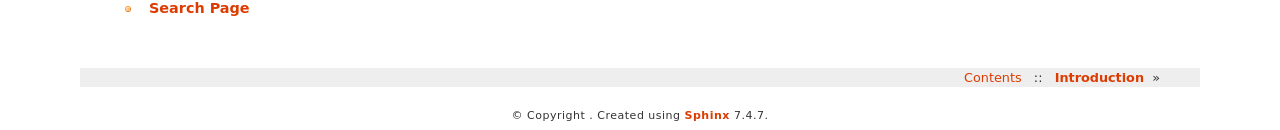
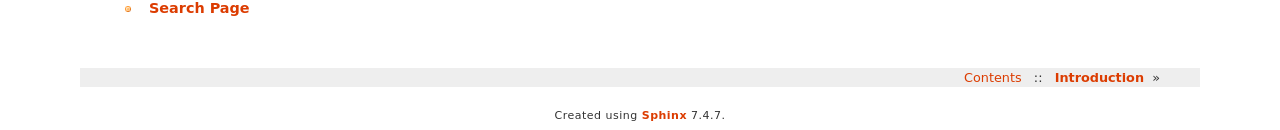
Before and after one commit to cwaldbieser/grouper401_docs, a Sphinx documentation site: the page built from docs/index.rst, in a window 1280 px wide. Shown: the part 1373-1503 px from the top of the page. Built offline with Sphinx 7.4.7, drawn with Linux system fonts in a browser that asks for light colours; some of the changed lines change nothing that is shown.

Commit message:
Supress copyright instead of trying to blank it out.

```diff
--- a/docs/conf.py
+++ b/docs/conf.py
@@ -20,7 +20,8 @@
 # -- Project information -----------------------------------------------------
 
 project = 'GTE401'
-copyright = ''
+copyright = '2018, Carl Waldbieser'
+html_show_copyright = False
 author = 'Carl Waldbieser'
 
 # The short X.Y version
```
